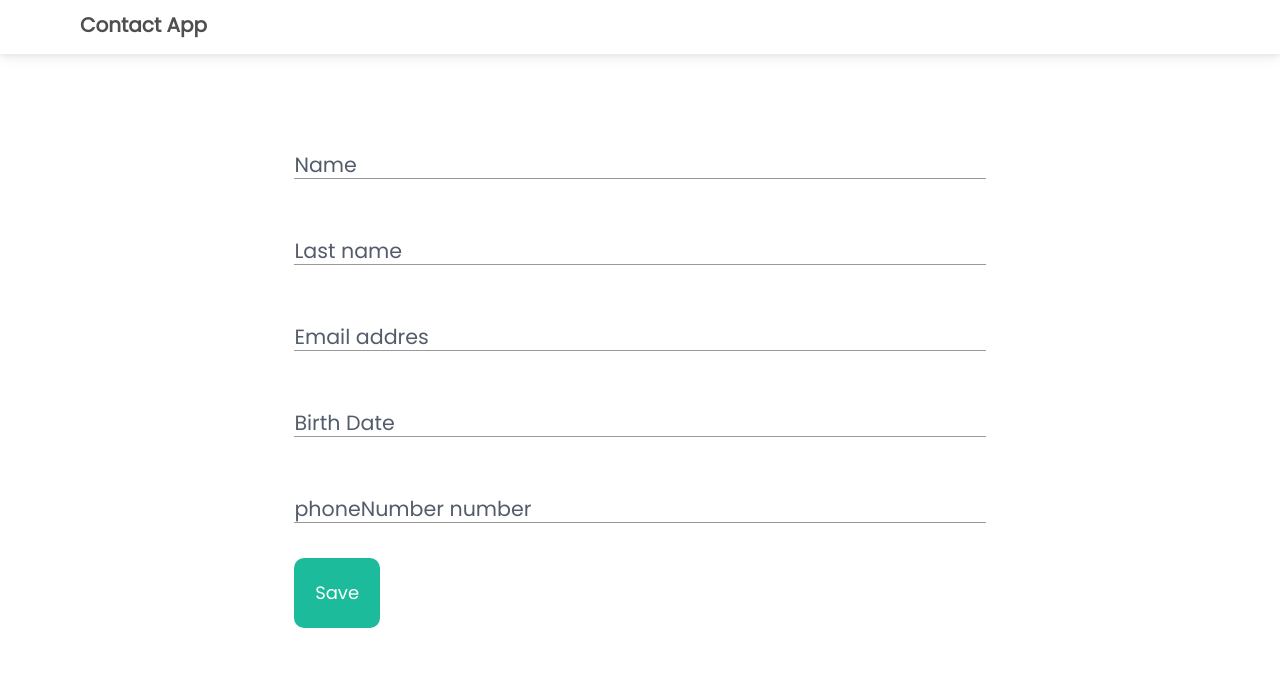
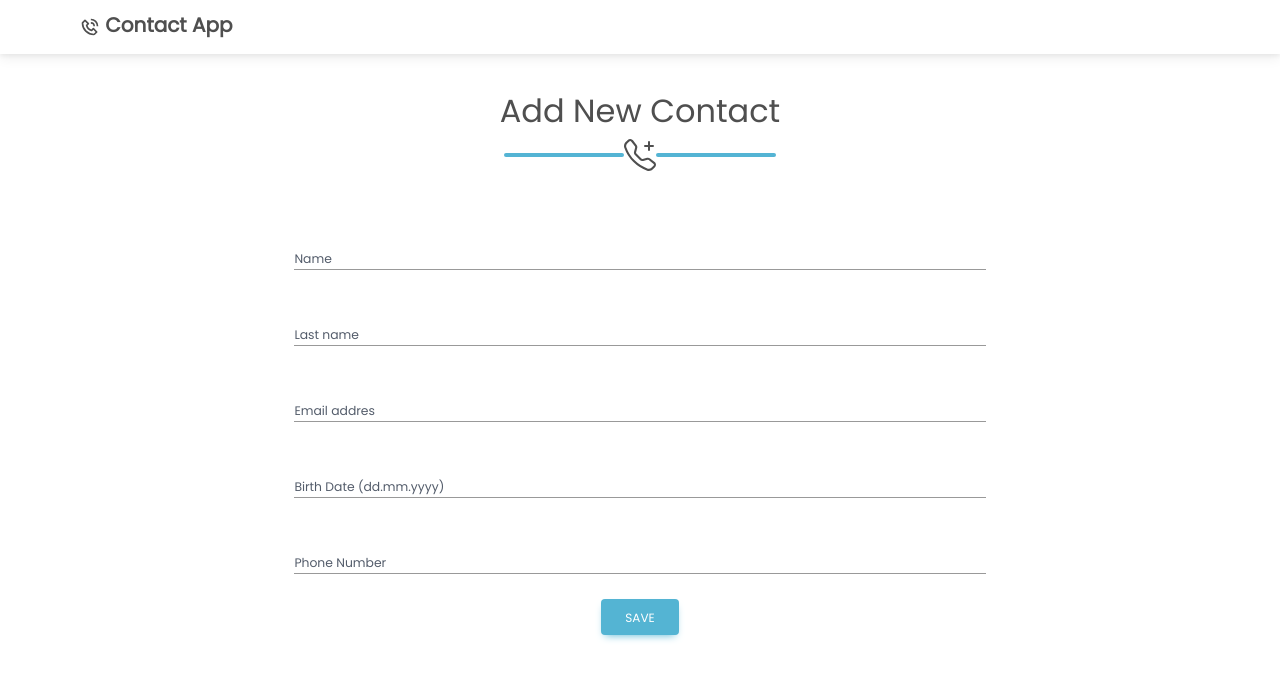
Before and after one commit to esraevren/contactApp, a React (Create React App) app in the folder client/: page /add in a window 1280 px wide. Shown: the top 680 px of the page. Built offline with nearby package versions, Linux system fonts and the light colour scheme.

Commit message:
ui last changes

```diff
--- a/client/src/components/AddContact.js
+++ b/client/src/components/AddContact.js
@@ -1,9 +1,9 @@
 import React, { useEffect, useState } from "react";
-
+import { BsTelephonePlus } from "react-icons/bs";
+import { BiPhoneCall } from "react-icons/bi";
 import { useDispatch } from "react-redux";
 import { addContactAsync } from "../contacts/contactsSlice";
 import { useNavigate } from "react-router-dom";
-
 
 const defaultValue = {
   name: "",
@@ -15,89 +15,126 @@ const defaultValue = {
 
 const AddContact = () => {
   const [contact, setContact] = useState(defaultValue);
- const [error, setError]= useState('');
+  const [error, setError] = useState("");
   const [status, setStatus] = useState("idle");
   const { name, lastName, email, phoneNumber, birthDate } = contact;
 
-  const dispatch = useDispatch()
-  const navigate = useNavigate()
+  const dispatch = useDispatch();
+  const navigate = useNavigate();
 
-  const handleInputChange= (e)=> {
-     let {name, value }= e.target;
-     setContact({...contact , [name]: value})
-  }
+  const handleInputChange = (e) => {
+    let { name, value } = e.target;
+    setContact({ ...contact, [name]: value });
+  };
 
   const handleSubmit = async (e) => {
     e.preventDefault();
 
-  if( !name || !lastName || !email  || !phoneNumber || !birthDate) {
-    setError('All inputs are required ! ');
+    if (!name || !lastName || !email || !phoneNumber || !birthDate) {
+      setError("All inputs are required ! ");
       return;
     }
 
     try {
+      setStatus("loading");
+      setError("");
+      await dispatch(addContactAsync(contact));
+      setStatus("fulfilled");
 
-    setStatus("loading")
-    setError('')
-    await dispatch (addContactAsync(contact))
-    setStatus("fulfilled")
-
-    navigate("/")
-
-
-  } catch(error) {
-    setStatus("rejected")
+      navigate("/");
+    } catch (error) {
+      setStatus("rejected");
       setError(error.message);
     }
-
-
-  }
-
+  };
 
   return (
     <div>
-      <nav className="navbar kanit">
-        <div className="logo">Contact App</div>
+      <nav className="navbar ">
+        <div className="logo">
+          <BiPhoneCall /> Contact App
+        </div>
       </nav>
-      <br></br>
+
       <section className="contact">
-        <div className="headings">
-          <div className="divider">
+        {error && <h3>{error}</h3>}
+
+        <form onSubmit={handleSubmit}>
+          <h2>Add New Contact</h2>
+          <div className="divider mb-5">
             <div className="darkline"></div>
-            <div>
-              <i className="fa fa-star fa-star-dark" aria-hidden="true"></i>
+            <div className="phoneimg">
+              <BsTelephonePlus />{" "}
             </div>
             <div className="darkline"></div>
           </div>
-        </div>
-
-
-        {error && <h3>{error}</h3>}
-
-
-        <form onSubmit={handleSubmit}>
           <label htmlFor="name">
-            <input type="text" id="name" placeholder="Name" value={name} name='name' onChange={handleInputChange} required />
+            <input
+              type="text"
+              id="name"
+              placeholder="Name"
+              value={name}
+              name="name"
+              onChange={handleInputChange}
+              required
+            />
             <span>Name</span>
           </label>
           <label htmlFor="lastName">
-            <input type="text" id="lastName" placeholder="lastName" name='lastName' onChange={handleInputChange} value={lastName} required />
+            <input
+              type="text"
+              id="lastName"
+              placeholder="lastName"
+              name="lastName"
+              onChange={handleInputChange}
+              value={lastName}
+              required
+            />
             <span>Last name</span>
-
           </label>
           <label htmlFor="email">
-            <input type="email" id="email" placeholder="Email" onChange={handleInputChange}  value={email} name='email'  required />
+            <input
+              type="email"
+              id="email"
+              placeholder="Email"
+              onChange={handleInputChange}
+              value={email}
+              name="email"
+              required
+            />
             <span>Email addres </span>
           </label>
-          <label htmlFor="phoneNumber">
-            <input type="text" id="phoneNumber" placeholder="phoneNumber" onChange={handleInputChange} value={birthDate}  name='birthDate' required />
-            <span>Birth Date</span>
+          <label htmlFor="birthDate">
+            <input
+              type="text"
+              id="birthDate"
+              placeholder="birthDate"
+              onChange={handleInputChange}
+              value={birthDate}
+              name="birthDate"
+              required
+            />
+            <span>Birth Date (dd.mm.yyyy) </span>
           </label>
           <label htmlFor="phoneNumber">
-            <input type="text" id="phoneNumber" placeholder="phoneNumber" onChange={handleInputChange}  value={phoneNumber}  name='phoneNumber' required />
-            <span>phoneNumber number</span>
+            <input
+              type="text"
+              id="phoneNumber"
+              placeholder="phoneNumber"
+              onChange={handleInputChange}
+              value={phoneNumber}
+              name="phoneNumber"
+              required
+            />
+            <span>Phone Number </span>
           </label>
-          <button type="submit" disabled={status === "loading"}>Save</button>
+          <button
+            type="submit"
+            disabled={status === "loading"}
+            className="btn btn-info "
+          >
+            Save
+          </button>
         </form>
       </section>
     </div>
--- a/client/src/components/EditContact.js
+++ b/client/src/components/EditContact.js
@@ -2,6 +2,7 @@ import React, { useEffect, useState } from "react";
 import { useParams } from "react-router-dom";
 import { useDispatch } from "react-redux";
 import { BiPhoneCall } from "react-icons/bi";
+import { BsTelephonePlus } from "react-icons/bs";
 import { getContactAsync, editContactAsync } from "../contacts/contactsSlice";
 import { useNavigate } from "react-router-dom";
 const defaultValue = {
@@ -18,14 +19,12 @@ const EditContact = () => {
   const [status, setStatus] = useState("idle");
   const { name, lastName, email, phoneNumber, birthDate } = contact;
 
-
   const dispatch = useDispatch();
   const navigate = useNavigate();
 
   const handleInputChange = (e) => {
     let { name, value } = e.target;
     setContact({ ...contact, [name]: value });
-
   };
   const { id } = useParams();
 
@@ -51,7 +50,7 @@ const EditContact = () => {
       setStatus("loading");
       setError("");
 
-      await dispatch(editContactAsync({id, contact}))
+      await dispatch(editContactAsync({ id, contact }));
       setStatus("fulfilled");
 
       navigate("/");
@@ -64,15 +63,24 @@ const EditContact = () => {
   return (
     <div>
       <nav className="navbar">
-        <div className="logo"> <BiPhoneCall />  Contact App</div>
+        <div className="logo">
+          {" "}
+          <BiPhoneCall /> Contact App
+        </div>
       </nav>
       <br></br>
       <section className="contact">
-
-
         {error && <h3>{error}</h3>}
 
         <form onSubmit={handleSubmit}>
+          <h2>Edit Contact</h2>
+          <div className="divider mb-5">
+            <div className="darkline"></div>
+            <div className="phoneimg">
+              <BsTelephonePlus />{" "}
+            </div>
+            <div className="darkline"></div>
+          </div>
           <label htmlFor="name">
             <input
               type="text"
@@ -133,7 +141,11 @@ const EditContact = () => {
             />
             <span>Phone Number</span>
           </label>
-          <button type="submit" disabled={status === "loading"}>
+          <button
+            type="submit"
+            disabled={status === "loading"}
+            className="btn btn-info mb-4"
+          >
             Update
           </button>
         </form>
--- a/client/src/index.css
+++ b/client/src/index.css
@@ -88,16 +88,7 @@ form {
   border-radius: 5px;
 }
 
-.contact> form > button {
-  background-color: #1cbb9c;
-  color: #fff;
-  padding: 3%;
-  border-radius: 10px;
-  border: none;
-  margin-inline-end: auto;
-  margin-top: 10px;
-  font-size: large;
-}
+
 
 label {
   width: 100%;
@@ -105,7 +96,7 @@ label {
   padding-bottom: 20px;
   position: relative;
   color: #293446;
-  font-size: 25px;
+  font-size: 15px;
   opacity: 0.8;
   border-bottom: 1px solid gray;
 }
@@ -158,3 +149,23 @@ input:not(:placeholder-shown) + span {
   opacity: 1;
 
 }
+
+
+.divider {
+  display: flex;
+  flex-direction: row;
+}
+
+
+.darkline {
+  margin: auto;
+  width: 120px;
+  height: 0.25rem;
+  background-color: #54b4d4;
+  border-radius: 10px;
+}
+
+
+.phoneimg > svg {
+  font-size: 2em;
+}
```
Also changed, not shown: client/src/logo.svg (deleted). Lines whose indentation alone changed are shown as unchanged.
